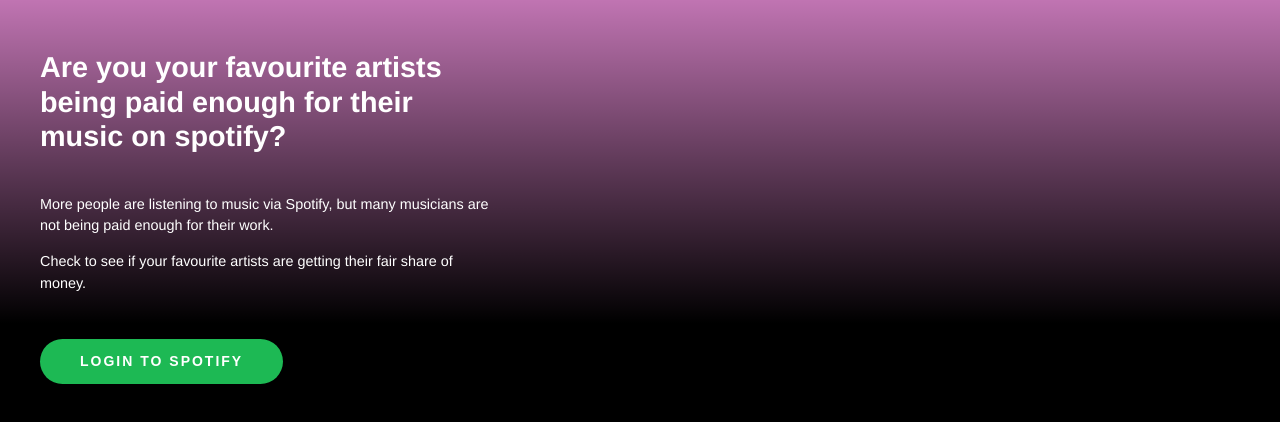
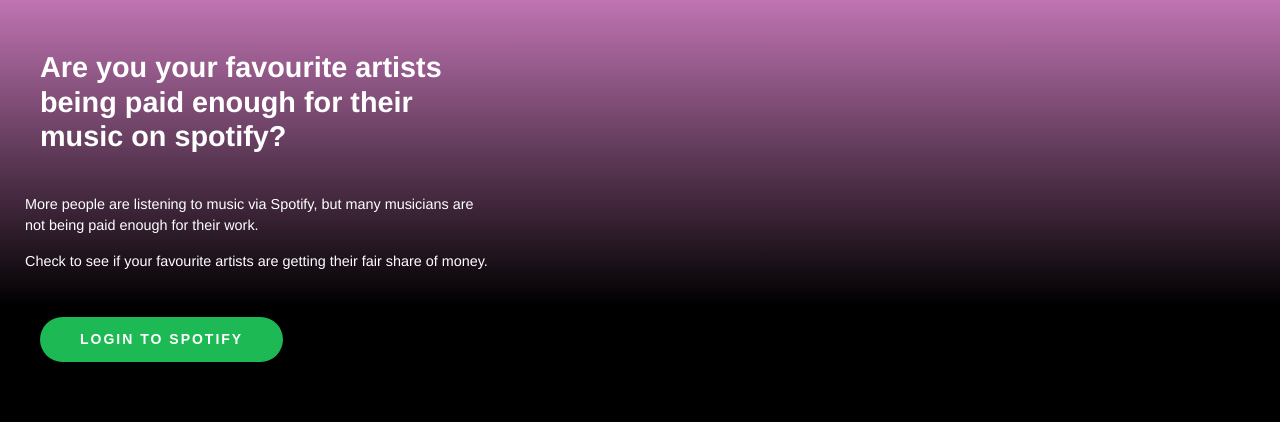
Before and after one commit to dominickendrick/spotify-fairpay, a React (Create React App) app: page / in a window 1280 px wide. Shown: the top 422 px of the page. Built offline with nearby package versions, Linux system fonts and the light colour scheme.

Commit message:
changing spacing

```diff
--- a/src/App.css
+++ b/src/App.css
@@ -30,6 +30,10 @@
 
 }
 
+.App p {
+  margin-left: -15px;
+}
+
 .homepage {
   max-width: 450px;
 }
@@ -42,7 +46,7 @@
 
 table {
   table-layout: fixed;
-  margin: 3px;
+  margin: 0px 8px 0px 5px;
 }
 table,
 td,
```
Also changed, not shown: 1 other file (tests, documents, lock files or other folders).
